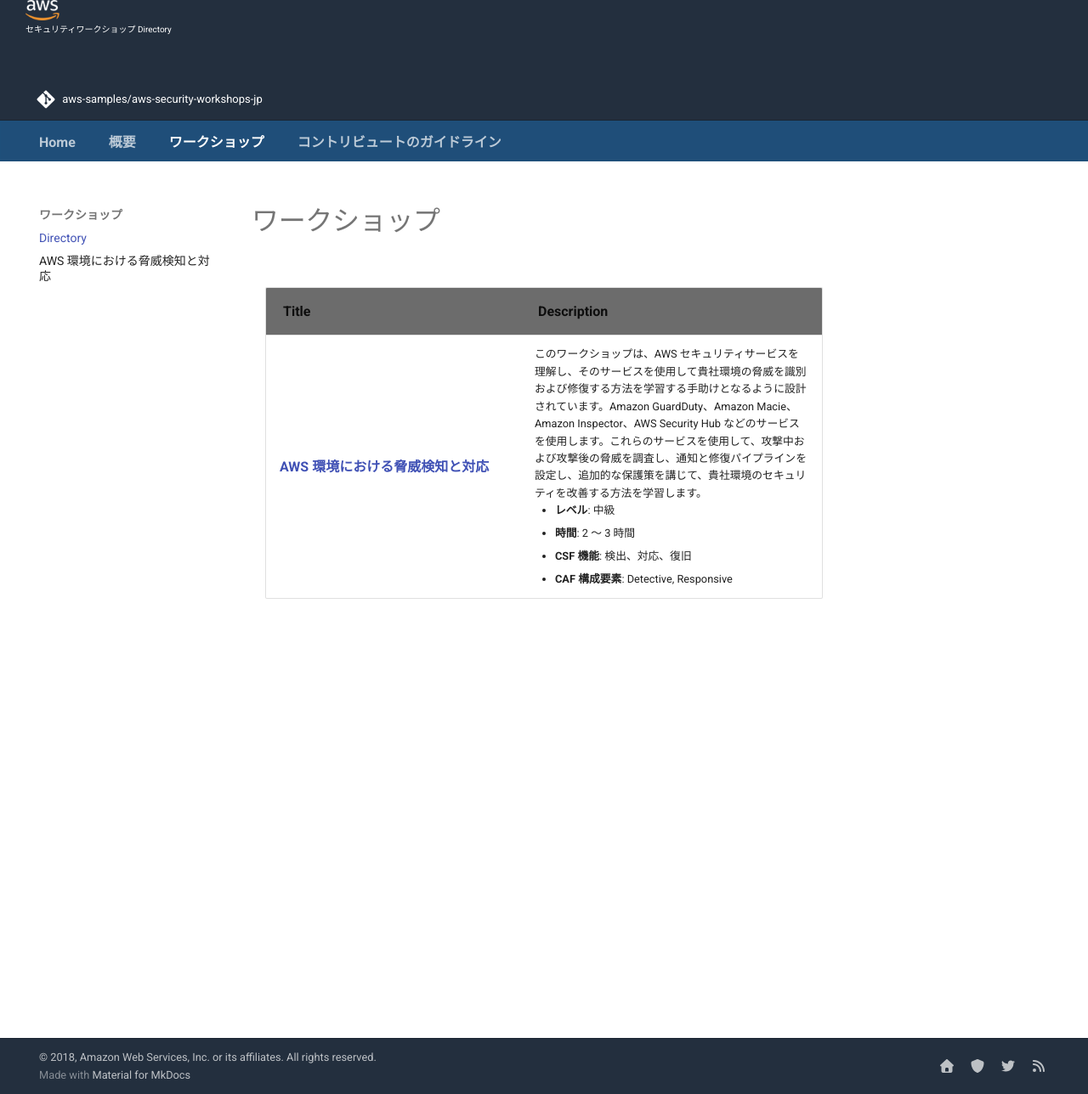
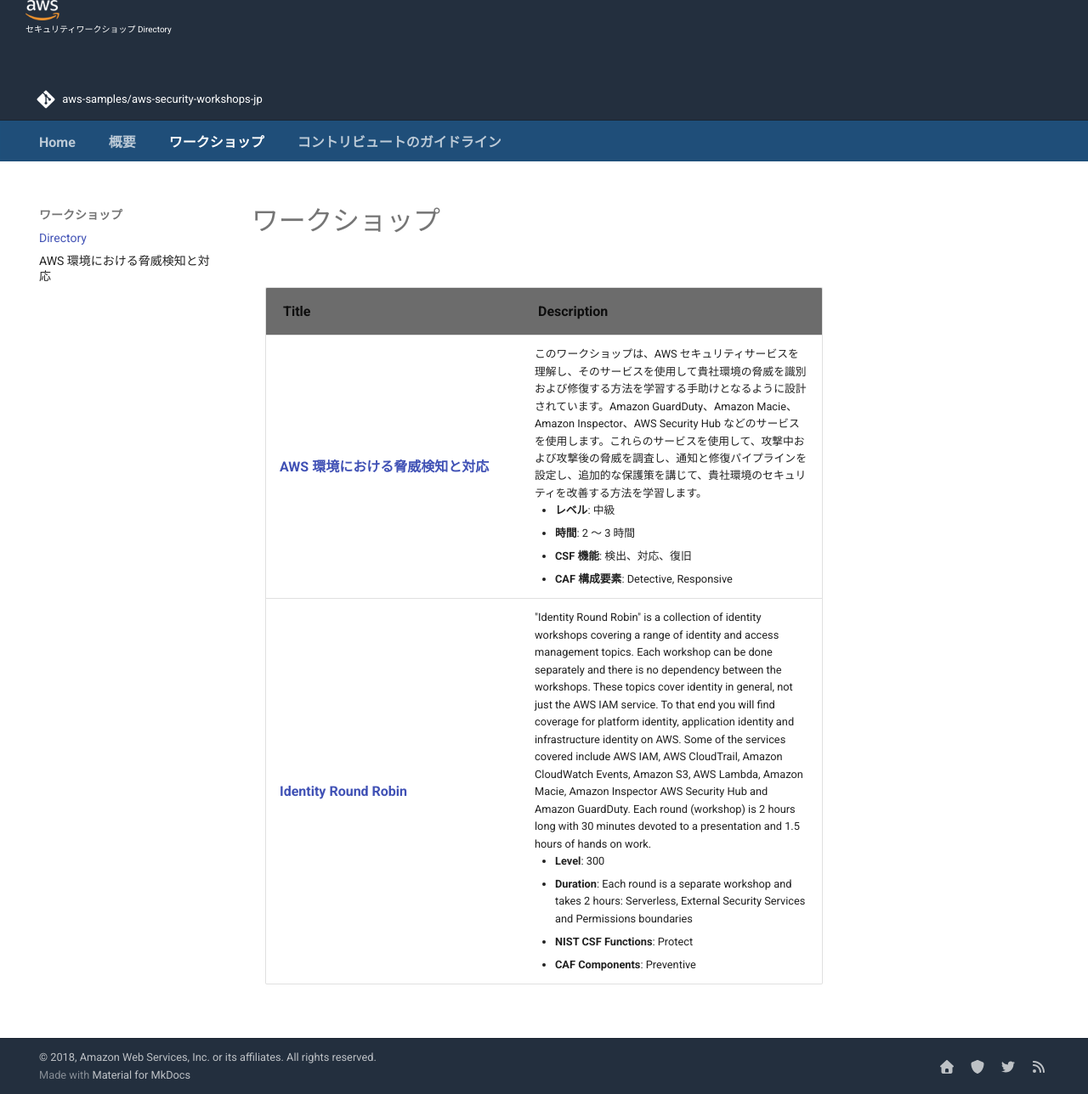
Before and after one commit to aws-samples/aws-security-workshops-jp, an MkDocs documentation site: the page built from docs/workshops/index.md, in a window 1280 px wide and 1288 px high. Shown: the whole window at 85% size. Built offline with MkDocs 1.6.1 and Material for MkDocs 9.7.7, drawn with Linux system fonts in a browser that asks for light colours; comment, search, counter and statistics services are not loaded.

Commit message:
Added identity workshop to directory

```diff
--- a/docs/workshops/index.md
+++ b/docs/workshops/index.md
@@ -20,6 +20,17 @@
                     </ul>
                 </td>
             </tr>
+            <tr>
+                <td align="left"><a class="table" target="_blank" href="https://identity-round-robin.awssecworkshops.jp/"><strong>Identity Round Robin </strong></a></td>
+                <td align="left"> "Identity Round Robin" is a collection of identity workshops covering a range of identity and access management topics. Each workshop can be done separately and there is no dependency between the workshops. These topics cover identity in general, not just the AWS IAM service. To that end you will find coverage for platform identity, application identity and infrastructure identity on AWS. Some of the services covered include AWS IAM, AWS CloudTrail, Amazon CloudWatch Events, Amazon S3, AWS Lambda, Amazon Macie, Amazon Inspector AWS Security Hub and Amazon GuardDuty. Each round (workshop) is 2 hours long with 30 minutes devoted to a presentation and 1.5 hours of hands on work.
+                    <ul>
+                        <li><strong>Level</strong>: 300</li>
+                        <li><strong>Duration</strong>: Each round is a separate workshop and takes 2 hours: Serverless, External Security Services and Permissions boundaries </li>
+                        <li><strong>NIST CSF Functions</strong>: Protect</li>
+                        <li><strong>CAF Components</strong>: Preventive</li>
+                    </ul>
+                </td>
+            </tr>
         </tbody>
     </table>
 </div>
```
